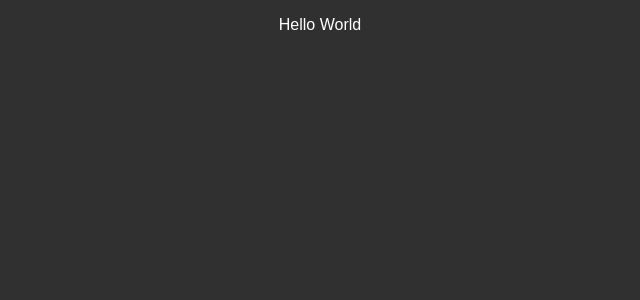
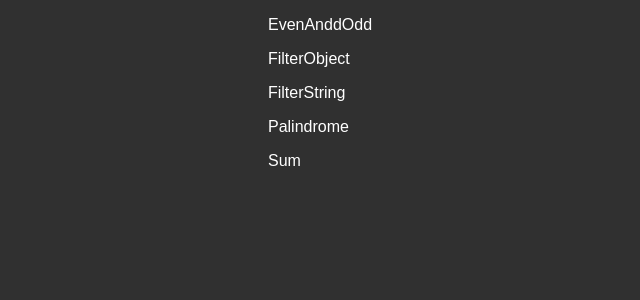
Before and after one commit to boomcamp/react-1, a React (Create React App) app: page / in a window 1280 px wide. Shown: the top 300 px of the page, without its empty margins (320-960 px from the left). Built offline with nearby package versions, Linux system fonts and the light colour scheme.

Commit message:
Done Step 2

```diff
--- a/src/components/TopicBrowser/TopicBrowser.js
+++ b/src/components/TopicBrowser/TopicBrowser.js
@@ -1,7 +1,19 @@
 import React from 'react';
+
+import EvenAndOdd from '../Topics/EvenAndOdd';
+import FilterObject from '../Topics/FilterObject';
+import FilterString from '../Topics/FilterString';
+import Palindrome from '../Topics/Palindrome';
+import Sum from '../Topics/Sum';
 
 export default function TopicBrowser() {
   return (
-    <p>Hello World</p>
+    <React.Fragment>
+    <EvenAndOdd />
+    <FilterObject />
+    <FilterString />
+    <Palindrome />
+    <Sum />
+    </React.Fragment>
   )
 }
--- a/src/components/Topics/EvenAndOdd.js
+++ b/src/components/Topics/EvenAndOdd.js
@@ -0,0 +1,7 @@
+import React from 'react';
+
+export default function EvenAndOdd() {
+  return (
+    <p>EvenAnddOdd</p>
+  )
+}
--- a/src/components/Topics/FilterObject.js
+++ b/src/components/Topics/FilterObject.js
@@ -0,0 +1,7 @@
+import React from 'react';
+
+export default function FilterObject() {
+  return (
+    <p>FilterObject</p>
+  )
+}
--- a/src/components/Topics/FilterString.js
+++ b/src/components/Topics/FilterString.js
@@ -0,0 +1,7 @@
+import React from 'react';
+
+export default function FilterString() {
+  return (
+    <p>FilterString</p>
+  )
+}
--- a/src/components/Topics/Palindrome.js
+++ b/src/components/Topics/Palindrome.js
@@ -0,0 +1,7 @@
+import React from 'react';
+
+export default function Palindrome() {
+  return (
+    <p>Palindrome</p>
+  )
+}
--- a/src/components/Topics/Sum.js
+++ b/src/components/Topics/Sum.js
@@ -0,0 +1,7 @@
+import React from 'react';
+
+export default function Sum() {
+  return (
+    <p>Sum</p>
+  )
+}
```
